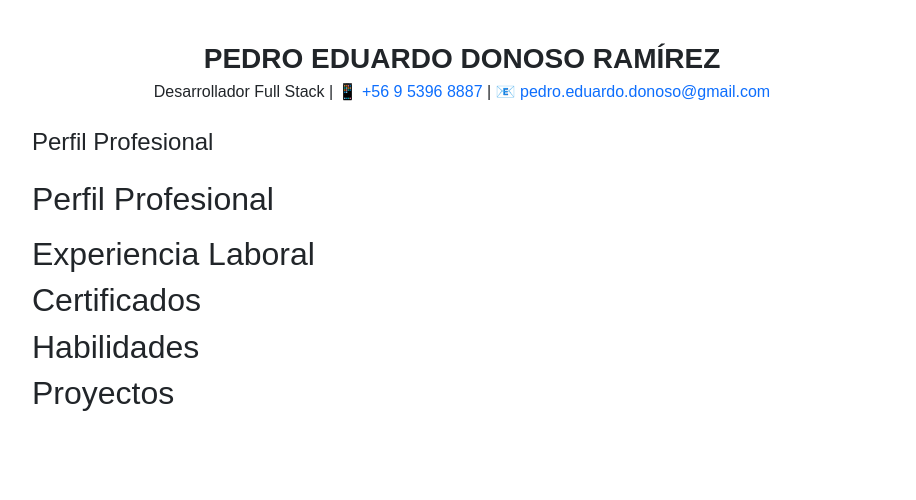
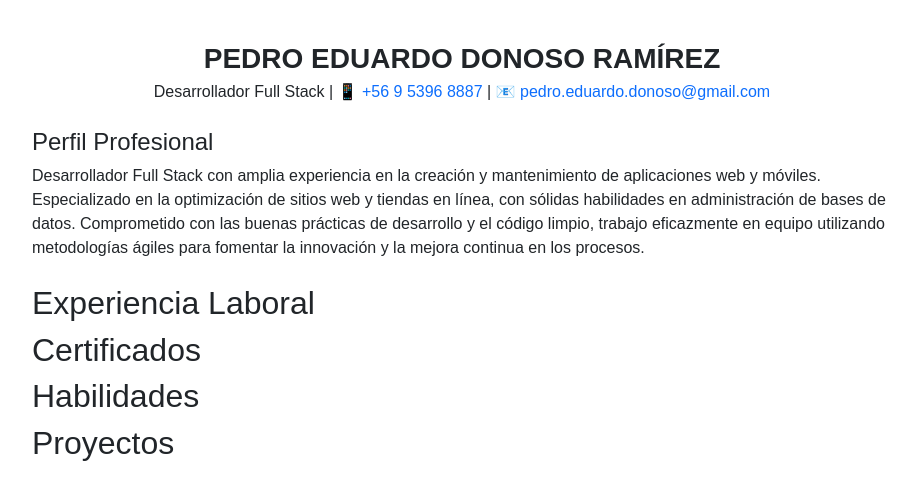
Before and after one commit to pedro-donoso/Portafolio, a Django app: page / in a window 1280 px wide. Shown: the part 58-558 px from the top of the page, without its empty margins (178-1094 px from the left). Run offline with Django 5.2, Linux system fonts and the light colour scheme; data that the repository does not hold is empty.

Commit message:
agrego perfil profesional

```diff
--- a/core/templates/core/home.html
+++ b/core/templates/core/home.html
@@ -68,18 +68,18 @@
             </div>
 
             <h2 class="h4 mt-4">Perfil Profesional</h2>
-            <p>{{ perfil.resumen|linebreaks }}</p>
+            <p>
+                Desarrollador Full Stack con amplia experiencia en la creación y mantenimiento de aplicaciones web y
+                móviles.
+                Especializado en la optimización de sitios web y tiendas en línea, con sólidas habilidades en
+                administración de bases de datos.
+                Comprometido con las buenas prácticas de desarrollo y el código limpio, trabajo eficazmente en equipo
+                utilizando metodologías ágiles
+                para fomentar la innovación y la mejora continua en los procesos.
+            </p>
+
         </section>
 
-
-        <!-- PERFIL -->
-        <section id="perfil">
-            <h1>{{ perfil.nombre }}</h1>
-            <p><strong>{{ perfil.titulo }}</strong></p>
-
-            <h2>Perfil Profesional</h2>
-            <p>{{ perfil.resumen }}</p>
-        </section>
 
         <!-- EXPERIENCIA -->
         <section id="experiencia">
```
